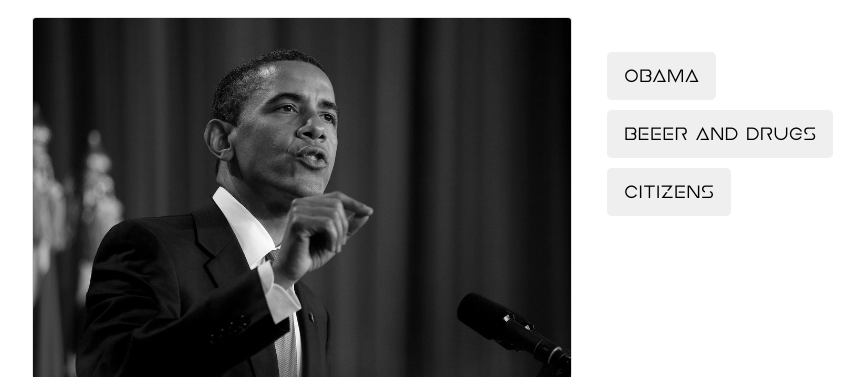
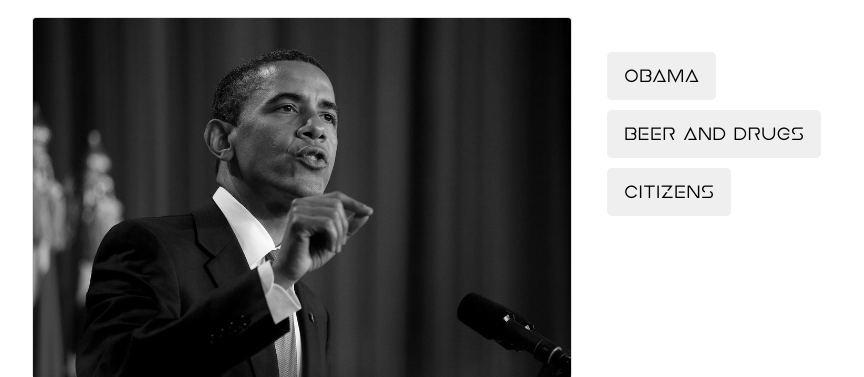
Before and after one commit to Moftster/politi-bot-v2, a PHP site: page /obama.php in a window 1280 px wide. Shown: the part 226-603 px from the top of the page, without its empty margins (53-917 px from the left). Run offline with PHP 8.4, Linux system fonts and the light colour scheme; some libraries are stand-ins or nearby versions.

```diff
--- a/obama.php
+++ b/obama.php
@@ -20,7 +20,7 @@
                               <audio id="audio2" src="assets/sounds/obama/obama2.wav"><audio>
                             </div>
                             <div class="snippet">
-                              <input type="button" class="btn btn-lg" value="Beeer and drugs" onclick=play('audio1')>
+                              <input type="button" class="btn btn-lg" value="Beer and drugs" onclick=play('audio1')>
                               <audio id="audio1" src="assets/sounds/obama/beer-drugs.wav"><audio>
                             </div>
                             <div class="snippet">
```
Also changed, not shown: 3 other files.
